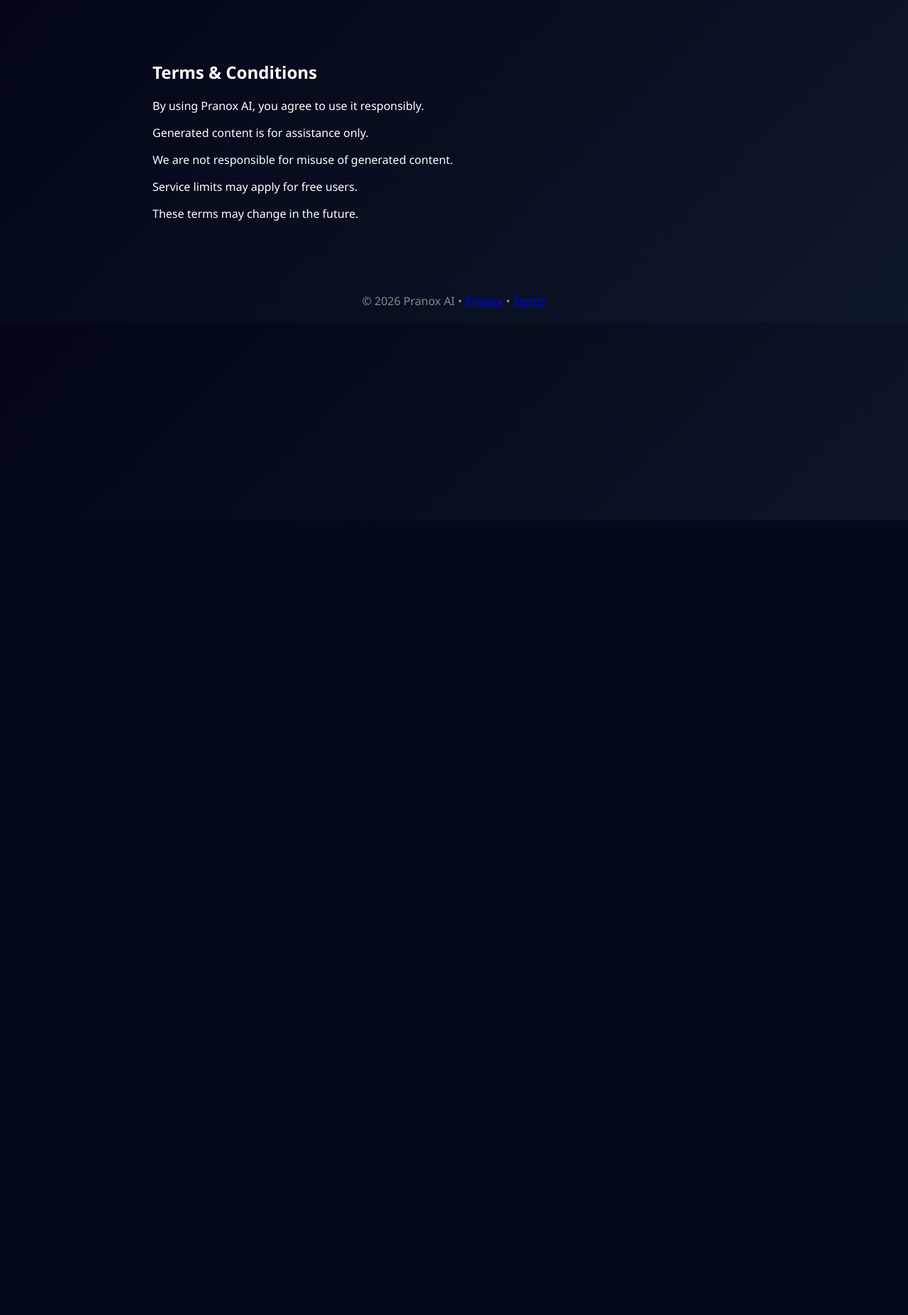
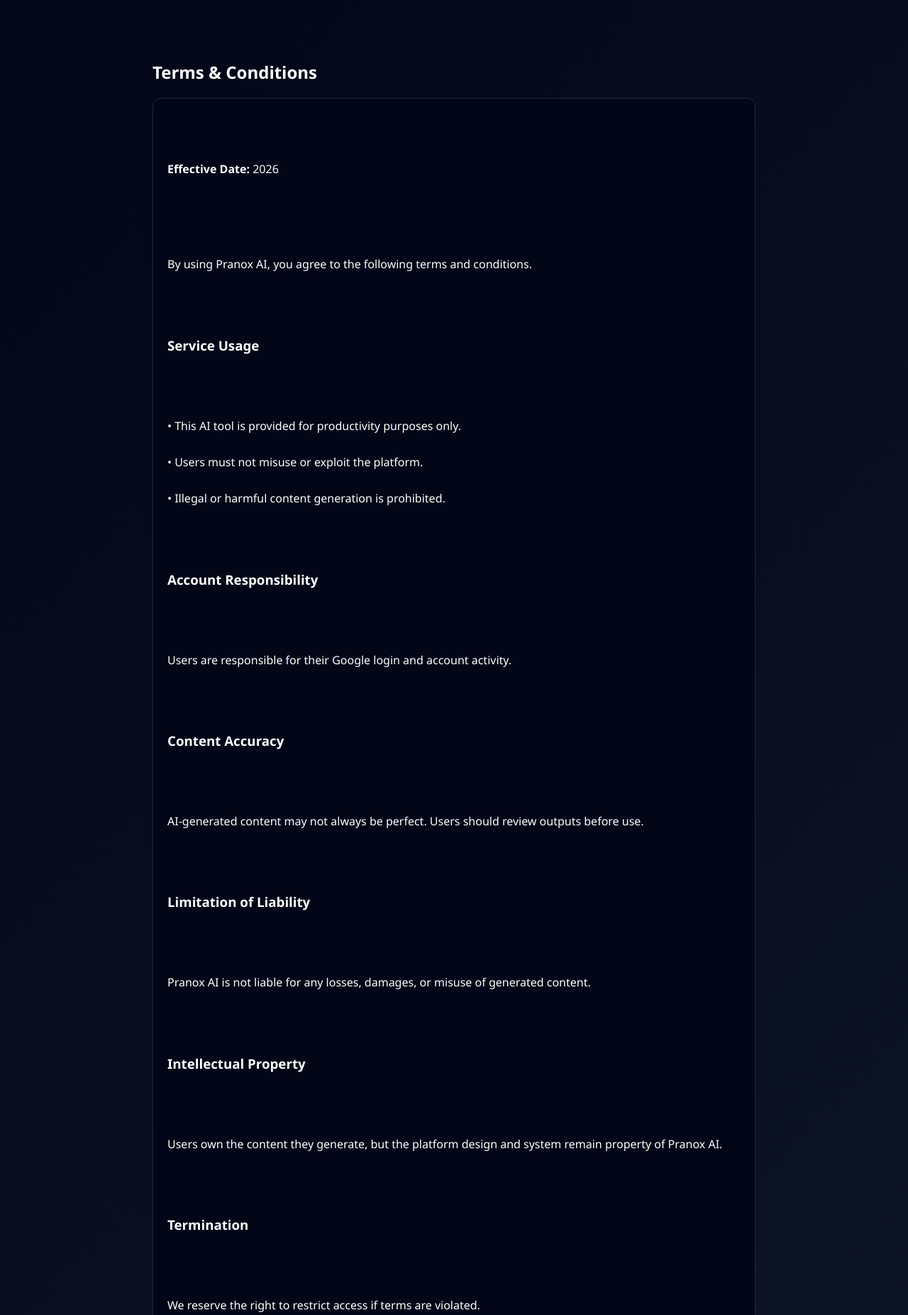
Before and after one commit to Pranox-Ai/pranox-ai, a Flask app: template templates/terms.html in a window 1280 px wide. Shown: the part 67-1920 px from the top of the page at 71% size. Before the commit the page ends 522 px from the top, so only its background shows below. Run offline with Flask 3, Linux system fonts and the light colour scheme; the template is opened without the code that fills it, so the values that code supplies are empty.

Commit message:
add privacy and terms

```diff
--- a/templates/terms.html
+++ b/templates/terms.html
@@ -3,14 +3,56 @@
 
 <h2>Terms & Conditions</h2>
 
-<p>By using Pranox AI, you agree to use it responsibly.</p>
+<div class="output-box">
 
-<p>Generated content is for assistance only.</p>
+<p><strong>Effective Date:</strong> 2026</p>
 
-<p>We are not responsible for misuse of generated content.</p>
+<p>
+By using Pranox AI, you agree to the following terms and conditions.
+</p>
 
-<p>Service limits may apply for free users.</p>
+<h3>Service Usage</h3>
+<p>
+• This AI tool is provided for productivity purposes only.<br>
+• Users must not misuse or exploit the platform.<br>
+• Illegal or harmful content generation is prohibited.
+</p>
 
-<p>These terms may change in the future.</p>
+<h3>Account Responsibility</h3>
+<p>
+Users are responsible for their Google login and account activity.
+</p>
+
+<h3>Content Accuracy</h3>
+<p>
+AI-generated content may not always be perfect. Users should review outputs before use.
+</p>
+
+<h3>Limitation of Liability</h3>
+<p>
+Pranox AI is not liable for any losses, damages, or misuse of generated content.
+</p>
+
+<h3>Intellectual Property</h3>
+<p>
+Users own the content they generate, but the platform design and system remain property of Pranox AI.
+</p>
+
+<h3>Termination</h3>
+<p>
+We reserve the right to restrict access if terms are violated.
+</p>
+
+<h3>Changes</h3>
+<p>
+Terms may be updated at any time without prior notice.
+</p>
+
+<h3>Contact</h3>
+<p>
+For support or legal queries: support@pranoxai.com
+</p>
+
+</div>
 
 {% endblock %}
```
Also changed, not shown: templates/privacy.html (+45 -5 lines).
